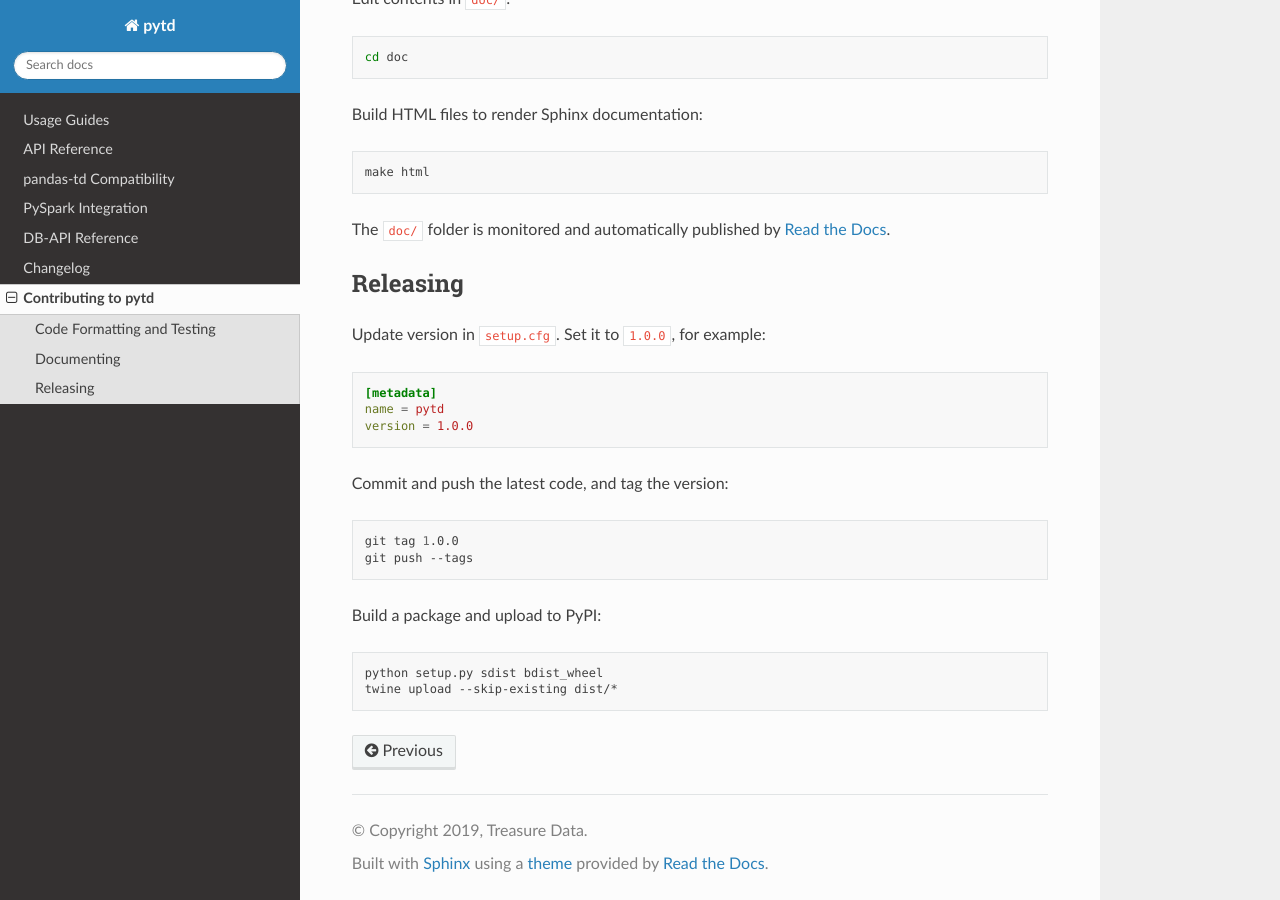
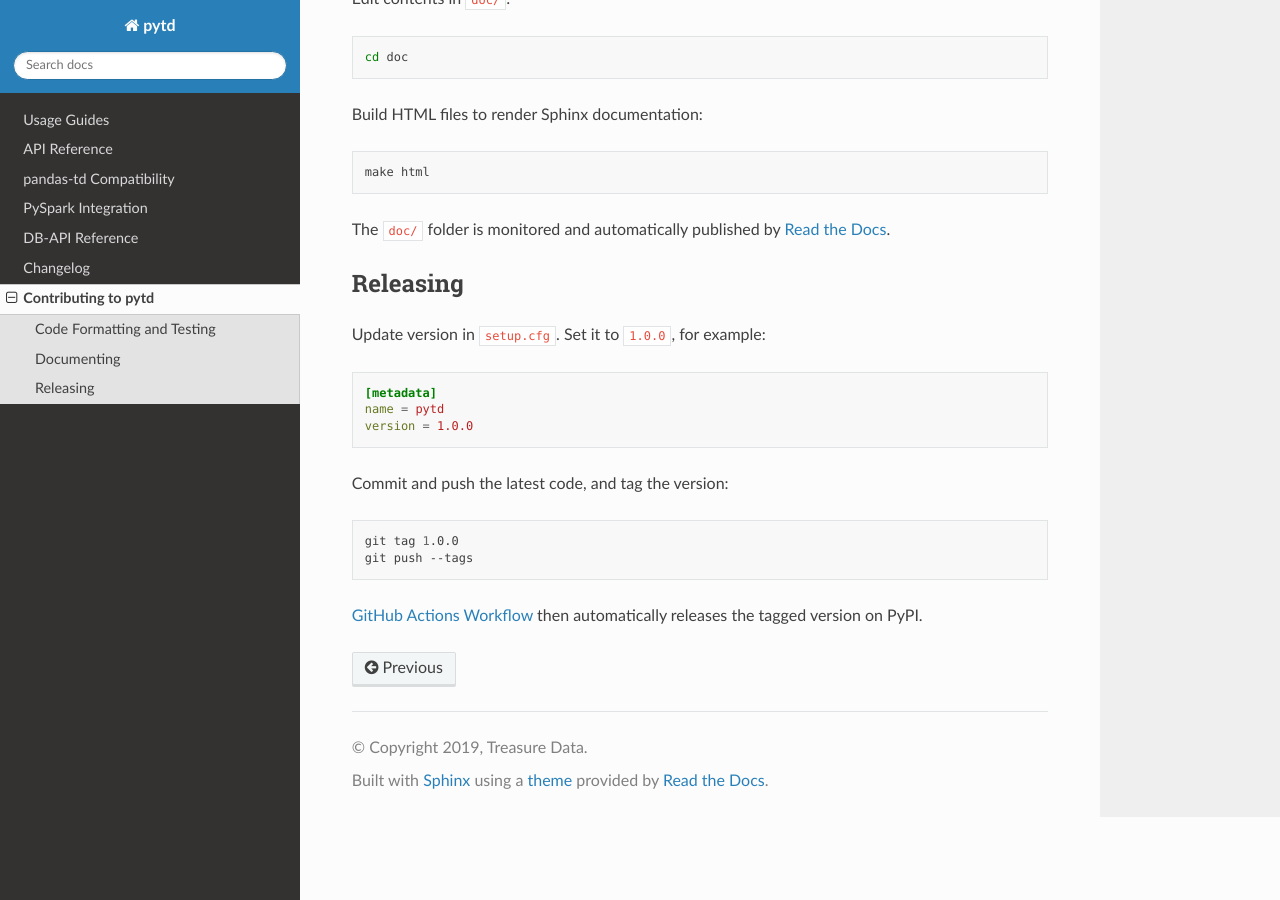
Before and after one commit to treasure-data/pytd, a Sphinx documentation site: the page built from doc/contributing.rst, in a window 1280 px wide and 900 px high, scrolled down 1119 px. Built offline with Sphinx 7.4.7 and the Read the Docs theme 2.0.0, drawn with Linux system fonts in a browser that asks for light colours.

Commit message:
Avoid manually packaging binary and uploading to PyPI
Let GitHub Actions do the tasks to avoid human errors.

```diff
--- a/doc/contributing.rst
+++ b/doc/contributing.rst
@@ -87,9 +87,4 @@ Commit and push the latest code, and tag the version:
    git tag 1.0.0
    git push --tags
 
-Build a package and upload to PyPI:
-
-.. code:: sh
-
-   python setup.py sdist bdist_wheel
-   twine upload --skip-existing dist/*
+`GitHub Actions Workflow <https://github.com/treasure-data/pytd/blob/master/.github/workflows/pypi.yml>`__ then automatically releases the tagged version on PyPI.
```
